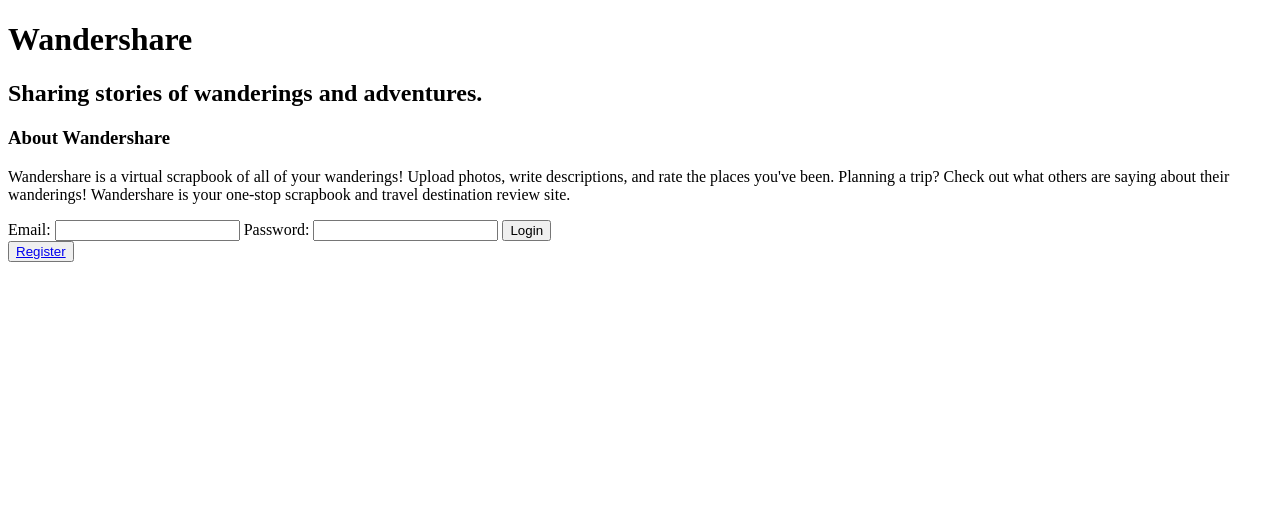
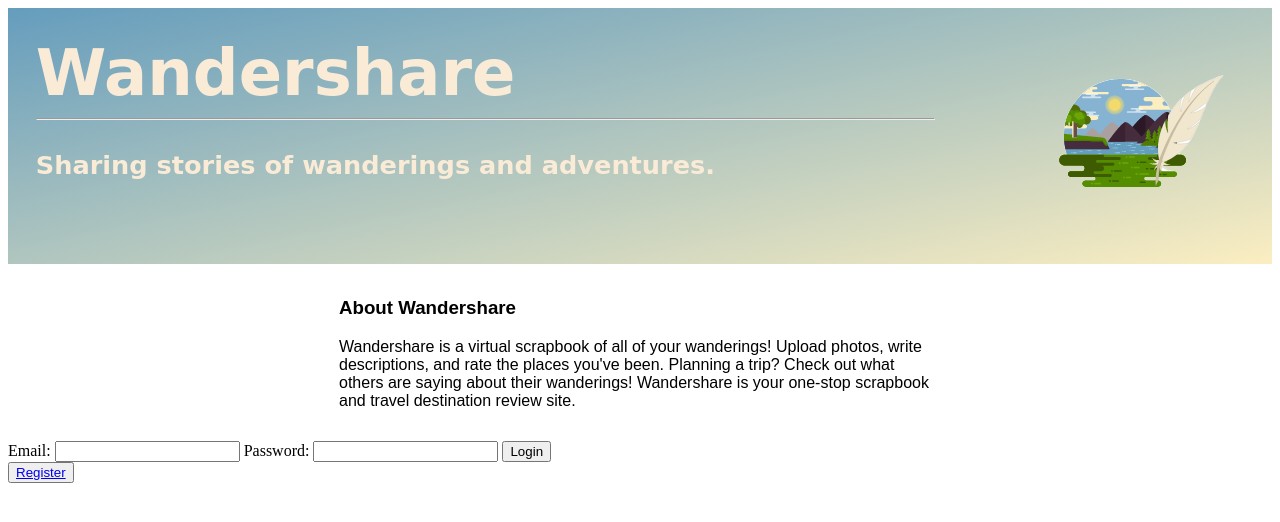
Before and after one commit to heatherdice/Wandershare, a Flask app: page / in a window 1280 px wide. Shown: the top 522 px of the page. Run offline with Flask 2, Linux system fonts and the light colour scheme.

Commit message:
Header bar styled, complete with logo

```diff
--- a/wandershare_code_files/flask_app/static/CSS/style.css
+++ b/wandershare_code_files/flask_app/static/CSS/style.css
@@ -1,3 +1,70 @@
+/* applies to entire site */
+* {
+    box-sizing: border-box;
+}
+
+.row::after {
+    content: "";
+    clear: both;
+    display: table;
+}
+
+/* columns for responsiveness */
+[class *= "col-"] {
+    float: left;
+    padding: 15px;
+    /* border: 15px solid red; */
+}
+.col-1 {width: 8.33%;}
+.col-2 {width: 16.66%;}
+.col-3 {width: 25%;}
+.col-4 {width: 33.33%;}
+.col-5 {width: 41.66%;}
+.col-6 {width: 50%;}
+.col-7 {width: 58.33%;}
+.col-8 {width: 66.66%}
+.col-9 {width: 75%;}
+.col-10 {width: 83.33%;}
+.col-11 {width: 91.66%;}
+.col-12 {width: 100%;}
+
+/* applies to index only */
+#index-header {
+    width: 100%;
+    background-image: linear-gradient(
+        to bottom right, #659DBD, #FBEEC1);
+    color: antiquewhite;
+    font-family: cursive;
+    display: flex;
+    padding: 1vw;
+}
+
+#wandershare {
+    font-size: 5vw;
+    margin: 0;
+}
+
+hr {
+    background-color: #FBEEC1;
+}
+
+#tagline {
+    font-size: 2vw;
+    margin: 0;
+    padding-top: 2.5%;
+}
+
+#logo {
+    float: right;
+    max-width: 100%;
+    height: auto;
+}
+
+#about {
+    font-family: sans-serif;
+}
+
+/* applies to rating stars only */
 .hide {
     display: none;
 }
--- a/wandershare_code_files/flask_app/templates/index.html
+++ b/wandershare_code_files/flask_app/templates/index.html
@@ -4,15 +4,24 @@
     <meta charset="UTF-8">
     <meta http-equiv="X-UA-Compatible" content="IE=edge">
     <meta name="viewport" content="width=device-width, initial-scale=1.0">
+    <link rel="stylesheet" type="text/css" href="{{ url_for('static', filename='css/style.css') }}">
     <title>Wandershare</title>
 </head>
 <body>
-    <header>
-        <h1>Wandershare</h1>
-        <h2>Sharing stories of wanderings and adventures.</h2>
+    <header id="index-header" class="row">
+        <div class="col-9"> <!--75%-->
+            <h1 id="wandershare">Wandershare</h1>
+            <hr>
+            <h2 id="tagline">Sharing stories of wanderings and adventures.</h2>
+        </div>
+        <div class="col-3"> <!--25%-->
+            <img src="static/images/wandershare_logo.png" alt="Wandershare logo" id="logo">
+        </div>
     </header>
 
-    <main>
+    <main class="row">
+        <div class="col-3"></div>
+        <div id="about" class="col-6">
             <h3>About Wandershare</h3>
             <p>
                 Wandershare is a virtual scrapbook of all of your wanderings!
@@ -20,9 +29,11 @@
                 Planning a trip? Check out what others are saying about their wanderings!
                 Wandershare is your one-stop scrapbook and travel destination review site.
             </p>
+        </div>
+        <div class="col-3"></div>
     </main>
 
-    <footer>
+    <footer class="row">
         <div id="login form">
 
             {% with messages = get_flashed_messages() %}
```
Also changed, not shown: wandershare_code_files/flask_app/static/JS/script.js (+10 -0 lines), wandershare_code_files/flask_app/static/images/wandershare_logo.png (added). Lines whose indentation alone changed are shown as unchanged.
